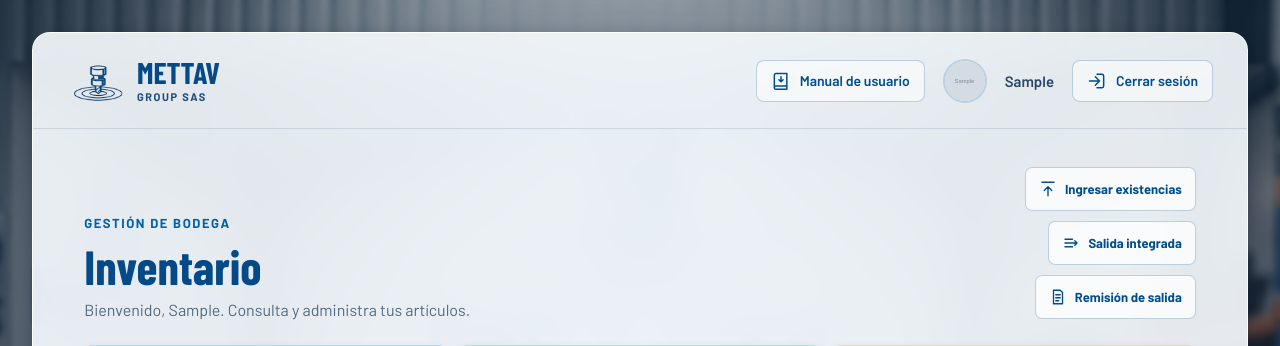
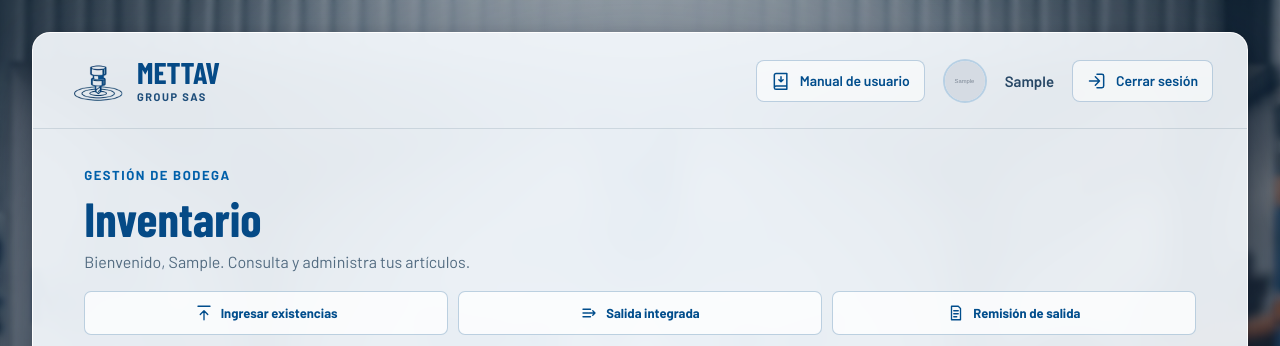
Before and after one commit to JuanSar2107/METTAV, a Flask app: template mi_proyecto/mi_app/templates/dashboard.html in a window 1280 px wide. Shown: the top 346 px of the page. Run offline with Flask 3, Linux system fonts and the light colour scheme; tables that the repository leaves empty hold one stand-in row (values such as "Sample post"); the template is opened without the code that fills it: values that come from a table or form of the project are taken from there, most other values are stand-ins (such as "Sample title", 1, 10 or a date in 2020); grey boxes marked "Sample" are stand-in pictures; some web fonts are replaced.

Commit message:
comits by like 2.0

```diff
--- a/mi_proyecto/mi_app/static/css/dashboard.css
+++ b/mi_proyecto/mi_app/static/css/dashboard.css
@@ -361,6 +361,37 @@ body {
     margin: 9px 0 0;
     color: #526b80;
     font-size: 16px;
+}
+
+.inventory-heading--compact {
+    margin-bottom: 20px;
+}
+
+/* Barra de acciones del inventario: dos filas de botones del mismo ancho. */
+.inventory-actions {
+    display: grid;
+    gap: 10px;
+    margin-bottom: 26px;
+}
+
+.inventory-actions-group.export-buttons {
+    display: grid;
+}
+
+.inventory-actions-group {
+    display: grid;
+    grid-template-columns: repeat(3, minmax(0, 1fr));
+    gap: 10px;
+}
+
+.inventory-actions-group > button {
+    width: 100%;
+}
+
+@media (max-width: 640px) {
+    .inventory-actions-group {
+        grid-template-columns: 1fr;
+    }
 }
 
 .inventory-summary {
--- a/mi_proyecto/mi_app/templates/dashboard.html
+++ b/mi_proyecto/mi_app/templates/dashboard.html
@@ -98,13 +98,15 @@
             {% endif %}
 
             <div id="section-inventory" class="dashboard-tab-panel">
-                <div class="inventory-heading">
+                <div class="inventory-heading inventory-heading--compact">
                 <div>
                     <p class="eyebrow">GESTIÓN DE BODEGA</p>
                     <h1 id="dashboard-title">Inventario</h1>
                     <p class="welcome-message">Bienvenido, {{ usuario.usuario }}. Consulta y administra tus artículos.</p>
                 </div>
-                <div class="inventory-heading-actions">
+                </div>
+                <div class="inventory-actions">
+                    <div class="inventory-actions-group">
                     <button class="btn-add-user" id="open-stock-entry" type="button">
                         <svg viewBox="0 0 24 24" aria-hidden="true">
                             <path d="M12 21V9m-5 5 5-5 5 5M4 3h16" />
@@ -123,8 +125,9 @@
                         </svg>
                         <span>Remisión de salida</span>
                     </button>
+                    </div>
                     {% if es_admin %}
-                    <div class="admin-action-buttons">
+                    <div class="inventory-actions-group">
                         <button class="btn-add-item" id="open-add-item" type="button">
                             <svg viewBox="0 0 24 24" aria-hidden="true">
                                 <path d="M12 5v14M5 12h14" />
@@ -146,7 +149,6 @@
                     </div>
                     {% endif %}
                 </div>
-            </div>
 
             <section class="inventory-summary inventory-summary--cards" aria-label="Resumen del inventario">
                 <article class="summary-item summary-item--items">
@@ -285,28 +287,28 @@
 
             {% if es_admin %}
             <div id="section-users" class="dashboard-tab-panel is-hidden">
-                <div class="inventory-heading">
+                <div class="inventory-heading inventory-heading--compact">
                     <div>
                         <p class="eyebrow">ADMINISTRACIÓN DE PERSONAL</p>
                         <h2 class="section-heading-title">Usuarios y Empleados</h2>
                         <p class="welcome-message">Directorio de usuarios registrados y colaboradores del sistema METTAV.</p>
                     </div>
-                    <div class="inventory-heading-actions">
-                        <div class="export-buttons" data-export-url="{{ url_for('usuarios.listar_usuarios') }}" data-export-scope="usuarios">
-                            <button class="btn-add-user" type="button" data-export-format="xlsx">
-                                <svg viewBox="0 0 24 24" aria-hidden="true"><path d="M12 3v12m-5-5 5 5 5-5M4 21h16" /></svg>
-                                <span>Descargar Excel</span>
-                            </button>
-                            <button class="btn-add-user" type="button" data-export-format="pdf">
-                                <svg viewBox="0 0 24 24" aria-hidden="true"><path d="M12 3v12m-5-5 5 5 5-5M4 21h16" /></svg>
-                                <span>Descargar PDF</span>
-                            </button>
-                        </div>
-                        <button class="btn-add-user" id="open-add-user-from-panel" type="button">
+                </div>
+                <div class="inventory-actions">
+                    <div class="inventory-actions-group export-buttons" data-export-url="{{ url_for('usuarios.listar_usuarios') }}" data-export-scope="usuarios">
+                        <button class="btn-add-item" id="open-add-user-from-panel" type="button">
                             <svg viewBox="0 0 24 24" aria-hidden="true">
                                 <path d="M16 21v-2a4 4 0 0 0-4-4H8a4 4 0 0 0-4 4v2m6-10a4 4 0 1 0 0-8 4 4 0 0 0 0 8Zm8-2v6m-3-3h6" />
                             </svg>
                             <span>Agregar usuario nuevo</span>
+                        </button>
+                        <button class="btn-add-user" type="button" data-export-format="xlsx">
+                            <svg viewBox="0 0 24 24" aria-hidden="true"><path d="M12 3v12m-5-5 5 5 5-5M4 21h16" /></svg>
+                            <span>Descargar Excel</span>
+                        </button>
+                        <button class="btn-add-user" type="button" data-export-format="pdf">
+                            <svg viewBox="0 0 24 24" aria-hidden="true"><path d="M12 3v12m-5-5 5 5 5-5M4 21h16" /></svg>
+                            <span>Descargar PDF</span>
                         </button>
                     </div>
                 </div>
```
